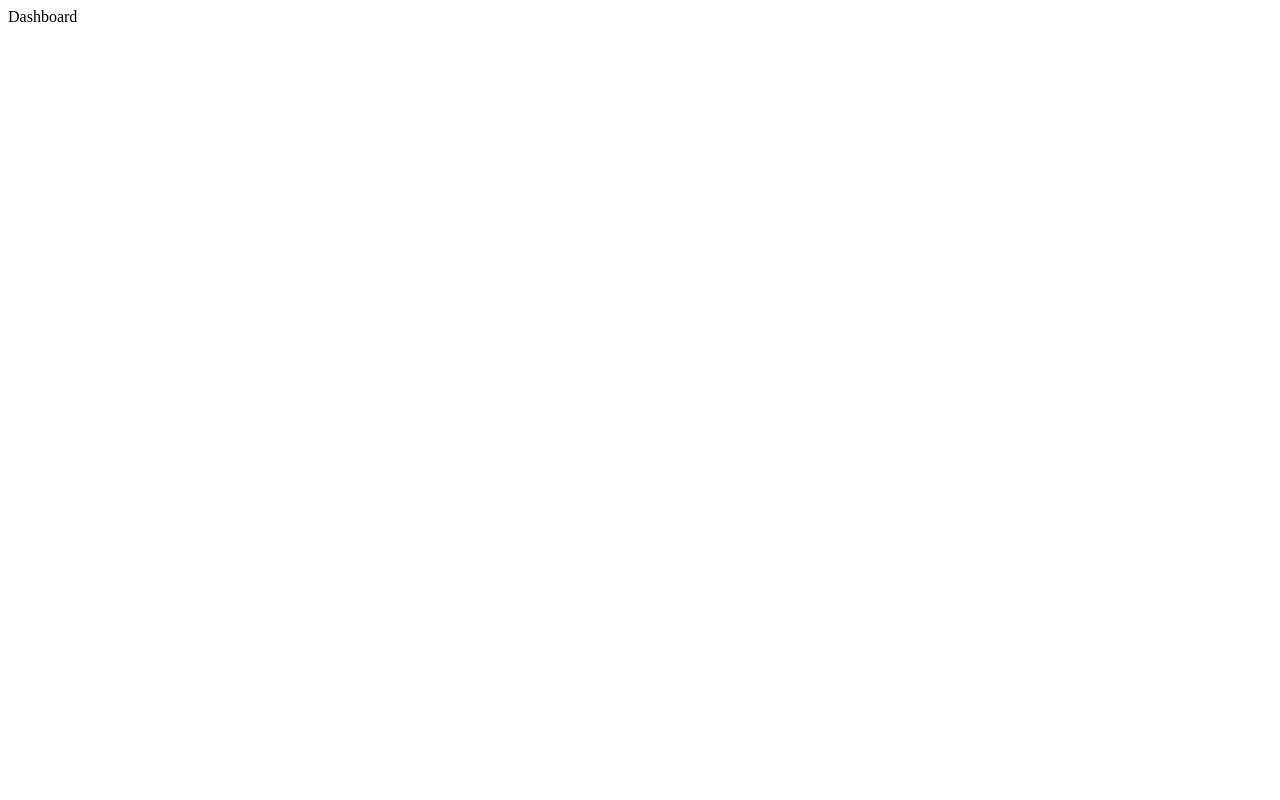
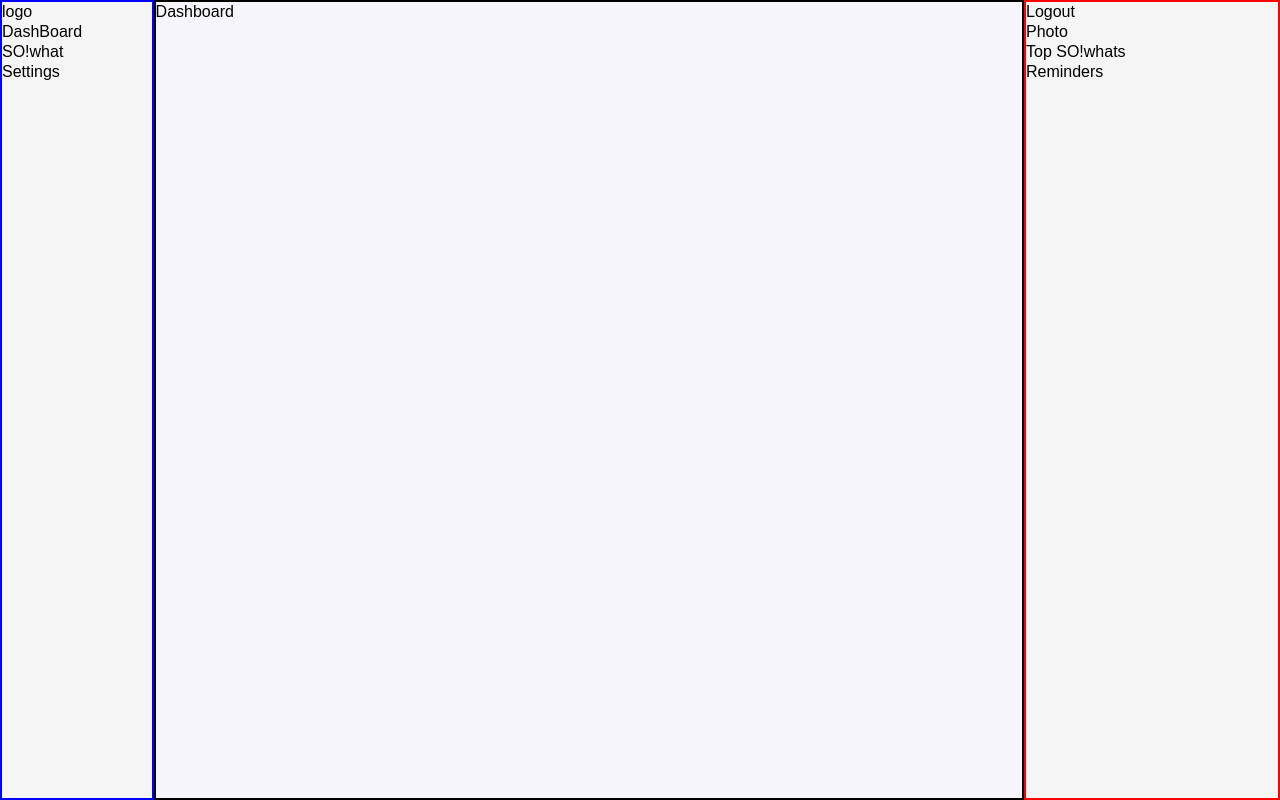
Before and after one commit to Andrew-Fenrich/SOwhat, a React (Create React App) app in the folder client/: page / in a window 1280 px wide. Built offline with nearby package versions, Linux system fonts and the light colour scheme.

Commit message:
Inital Front End structure created

```diff
--- a/client/src/App.js
+++ b/client/src/App.js
@@ -1,11 +1,21 @@
 import React from "react";
 import { BrowserRouter, Switch, Route } from "react-router-dom";
 import styled from "styled-components";
+import GlobalStyles from "./GlobalStyles";
 
 function App() {
   return (
     <BrowserRouter>
+      <GlobalStyles />
+      <Wrapper>
+        <LeftNav>
+          <p>logo</p>
+          <p>DashBoard</p>
+          <p>SO!what</p>
+          <p>Settings</p>
+        </LeftNav>
         <Switch>
+          <SwitchWrapper>
             <Route exact path="/">
               Dashboard
             </Route>
@@ -15,9 +25,40 @@ function App() {
             <Route exact path="/settings">
               Settings
             </Route>
+          </SwitchWrapper>
         </Switch>
+        <RightNav>
+          <p>Logout</p>
+          <p>Photo</p>
+          <p>Top SO!whats</p>
+          <p>Reminders</p>
+        </RightNav>
+      </Wrapper>
     </BrowserRouter>
   );
 }
 
+const Wrapper = styled.div`
+  display: flex;
+  width: 100vw;
+  height: 100vh;
+  margin: 0px;
+`;
+
+const SwitchWrapper = styled.div`
+  width: 68%;
+  background-color: #f5f5fb;
+  border: 2px solid black;
+`;
+
+const LeftNav = styled.nav`
+  width: 12%;
+  background-color: whitesmoke;
+  border: 2px solid blue;
+`;
+const RightNav = styled.nav`
+  width: 20%;
+  background-color: whitesmoke;
+  border: 2px solid red;
+`;
 export default App;
--- /dev/null
+++ b/client/src/GlobalStyles.js
@@ -0,0 +1,60 @@
+import { createGlobalStyle } from "styled-components";
+export default createGlobalStyle`
+    *,
+    *:before,
+    *:after {
+        box-sizing: border-box;
+        -webkit-font-smoothing: antialiased;
+        font-family: 'Montserrat', sans-serif;
+    }
+    :root {
+  --primary-color:  #666666;
+  --secondary-color: #1a1a1a;
+  --accent-color: #ffd100;
+}
+html, body {
+    max-width: 100vw;
+    background: whitesmoke;
+}
+html, body, div, span, applet, object, iframe,
+    h1, h2, h3, h4, h5, h6, p, blockquote, pre,
+    a, abbr, acronym, address, big, cite, code,
+    del, dfn, em, img, ins, kbd, q, s, samp,
+    small, strike, strong, sub, sup, tt, var,
+    b, u, i, center,
+    dl, dt, dd, ol, ul, li,
+    fieldset, form, label, legend,
+    caption, tbody, tfoot, thead, tr, th, td,
+    article, aside, canvas, details, embed,
+    figure, figcaption, footer, header, hgroup,
+    menu, nav, output, ruby, section, summary,
+    time, mark, audio, video {
+        margin: 0;
+        padding: 0;
+        border: 0;
+        font-size: 100%;
+        vertical-align: baseline;
+        box-sizing: border-box;
+    }
+    /* HTML5 display-role reset for older browsers */
+    article, aside, details, figcaption, figure,
+    footer, header, hgroup, menu, nav, section {
+        display: block;
+    }
+    body {
+        line-height: 1.25;
+    }
+    h1 {
+        font-family: "Syne", sans-serif;
+    }
+    ol, ul {
+        list-style: none;
+    }
+    a {
+        text-decoration: none;
+        color: var(--secondary-color);
+        &:hover {
+            color: var(--accent-color)
+        }
+    }
+`;
```
Lines whose indentation alone changed are shown as unchanged.
